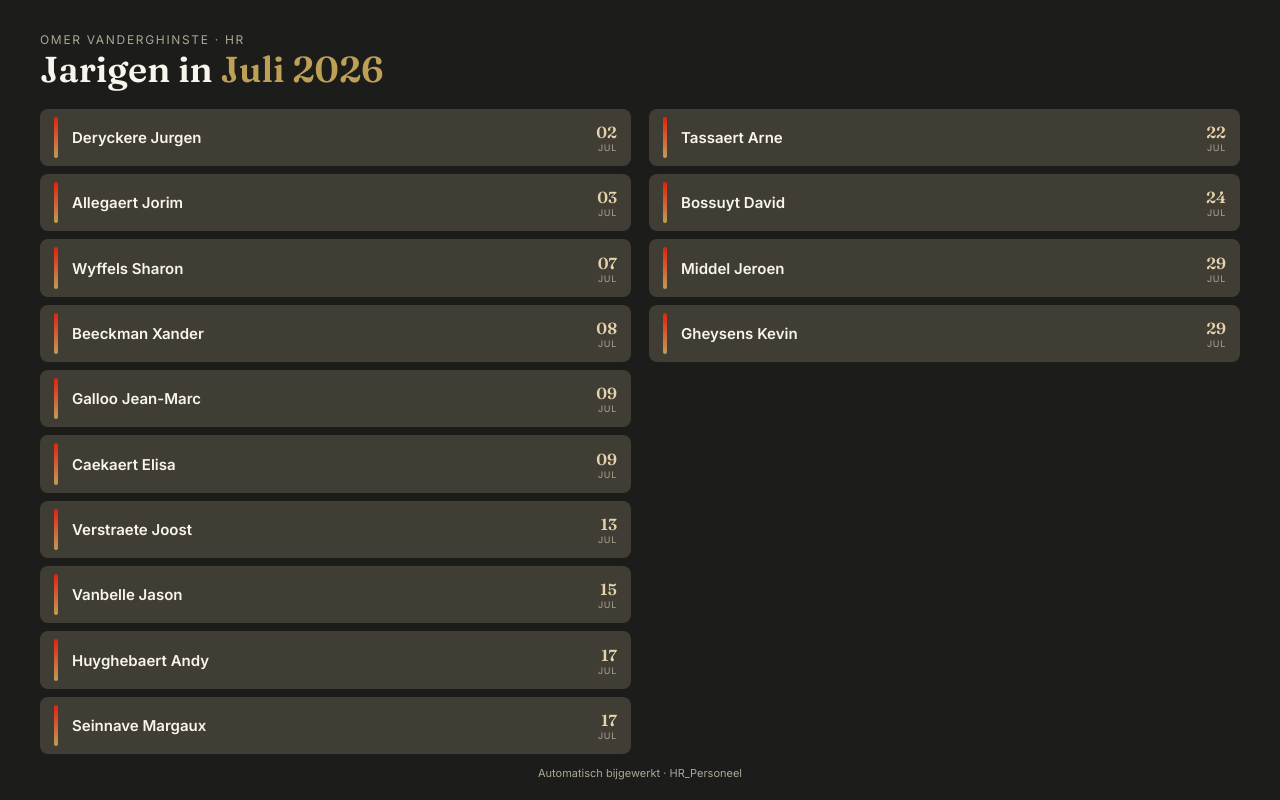
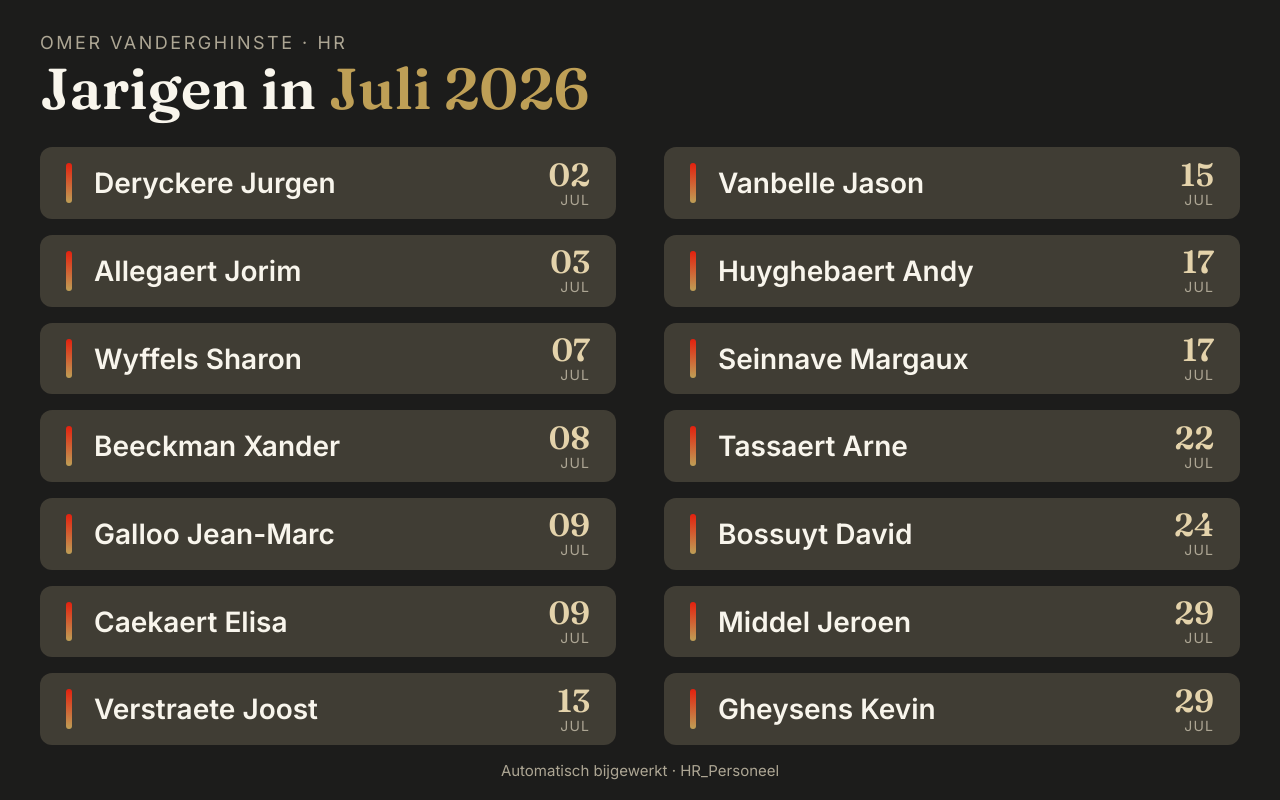
Before and after one commit to NielsOmerITJob/hr-jarigen-display, a plain HTML site: page index.html in a window 1280 px wide. Drawn offline with Linux system fonts and the light colour scheme.

Commit message:
Update jarigen-pagina via Power Automate

```diff
--- a/index.html
+++ b/index.html
@@ -25,50 +25,50 @@
     display:flex; flex-direction:column;
   }
   .eyebrow{
-    font-size:12px; letter-spacing:.14em; text-transform:uppercase;
-    color:var(--ink-faint); margin:0 0 4px;
+    font-size:18px; letter-spacing:.14em; text-transform:uppercase;
+    color:var(--ink-faint); margin:0 0 6px;
   }
   h1{
-    font-family:'Fraunces',serif; font-weight:600; font-size:clamp(24px,3.2vw,36px);
-    margin:0 0 20px; color:var(--ink); line-height:1.05;
+    font-family:'Fraunces',serif; font-weight:600; font-size:clamp(38px,4.5vw,58px);
+    margin:0 0 28px; color:var(--ink); line-height:1.05;
   }
   h1 span{color:var(--green);}
   .list{
     flex:1; min-height:0;
     display:grid;
     grid-auto-flow:column;
-    grid-template-rows:repeat(auto-fill, minmax(52px,1fr));
-    grid-auto-columns:minmax(280px,1fr);
-    gap:8px 18px;
+    grid-template-columns:repeat(2,1fr);
+    grid-template-rows:repeat(var(--rows,8), 1fr);
+    gap:16px 48px;
   }
   .row{
-    display:flex; align-items:center; gap:14px;
-    background:var(--card); border-radius:8px;
-    padding:8px 14px; position:relative; overflow:hidden;
+    display:flex; align-items:center; gap:22px;
+    background:var(--card); border-radius:12px;
+    padding:16px 26px; position:relative; overflow:hidden;
   }
   .flame{
-    flex:0 0 auto; width:4px; align-self:stretch; border-radius:3px;
+    flex:0 0 auto; width:6px; align-self:stretch; border-radius:4px;
     background:linear-gradient(180deg, var(--orange), var(--green));
   }
   .info{flex:1; min-width:0; display:flex; align-items:center;}
   .name{
-    font-size:15px; font-weight:600; color:var(--ink); margin:0;
+    font-size:28px; font-weight:600; color:var(--ink); margin:0;
     white-space:nowrap; overflow:hidden; text-overflow:ellipsis;
   }
   .date{
     flex:0 0 auto; text-align:right; font-family:'Fraunces',serif;
   }
-  .day{font-size:16px; font-weight:600; color:var(--amber); line-height:1;}
+  .day{font-size:32px; font-weight:600; color:var(--amber); line-height:1;}
   .month{
-    display:block; font-family:'Inter',sans-serif; font-size:9px;
+    display:block; font-family:'Inter',sans-serif; font-size:14px;
     letter-spacing:.08em; text-transform:uppercase; color:var(--ink-faint);
   }
   .empty{
-    color:var(--ink-faint); font-size:15px; padding:40px 0; text-align:center;
+    color:var(--ink-faint); font-size:22px; padding:40px 0; text-align:center;
   }
   footer{
-    margin:12px 0 0; text-align:center;
-    font-size:11px; color:var(--ink-faint); flex:0 0 auto;
+    margin:16px 0 0; text-align:center;
+    font-size:15px; color:var(--ink-faint); flex:0 0 auto;
   }
 </style>
 </head>
@@ -93,6 +93,8 @@
         return parseInt(a.dataset.day, 10) - parseInt(b.dataset.day, 10);
       });
       rows.forEach(function (row) { list.appendChild(row); });
+      var perColumn = Math.max(1, Math.ceil(rows.length / 2));
+      list.style.setProperty('--rows', perColumn);
     });
   </script>
 </body>
```
